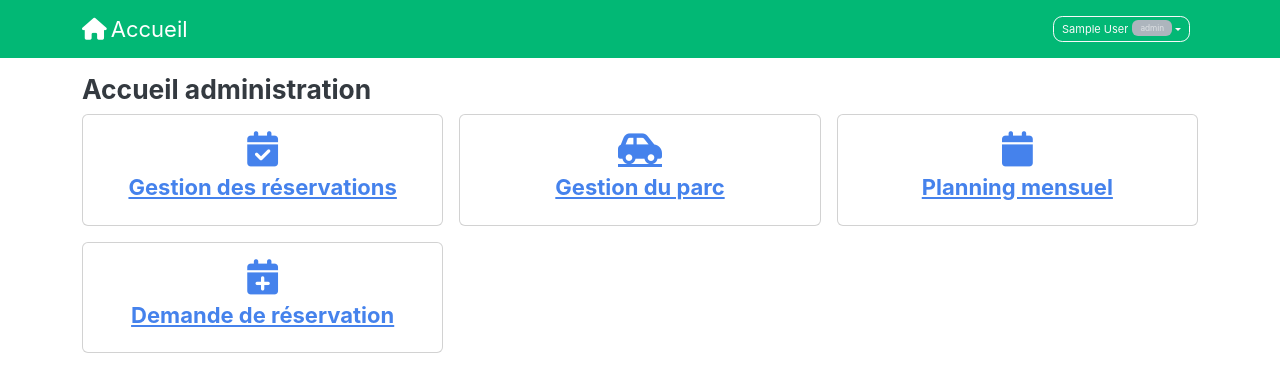
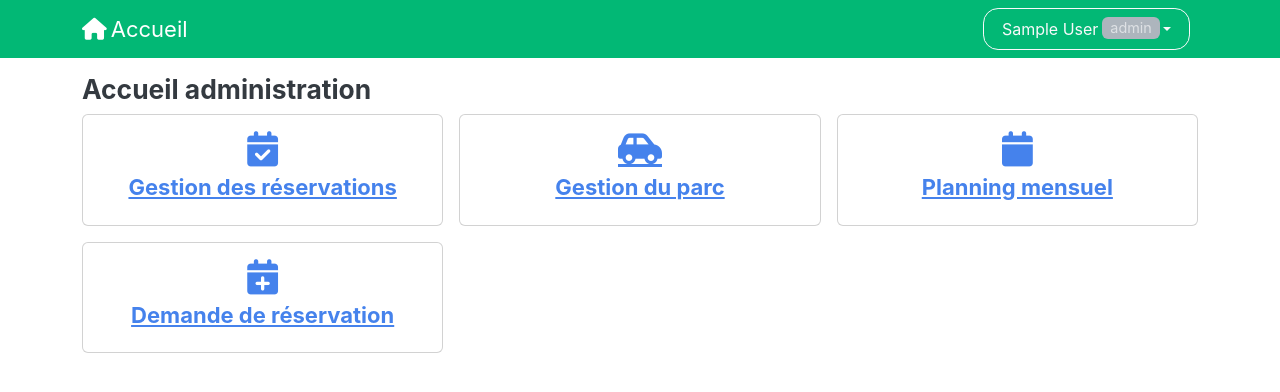
Before and after one commit to sophieetstephen/vehicules, a Flask app: page / in a window 1280 px wide. Shown: the top 392 px of the page. Run offline with Flask 3, Linux system fonts and the light colour scheme; the visitor is signed in with stand-in values (Sample User, id 1); tables that the repository leaves empty hold one stand-in row (values such as "Sample post"); some libraries are stand-ins or nearby versions.

Commit message:
feat: enlarge navbar user info

```diff
--- a/static/custom.css
+++ b/static/custom.css
@@ -50,6 +50,7 @@
   overflow: hidden;
   text-overflow: ellipsis;
   white-space: nowrap;
+  font-size: 1rem;
 }
 
 @media (max-width: 576px) {
@@ -63,6 +64,7 @@
   background-color: var(--bs-navbar-bg, var(--bs-secondary)) !important;
   margin-left: 0.25rem;
   padding: 0.25rem 0.5rem;
+  font-size: 0.9rem;
 }
 
 .navbar .fa {
--- a/templates/base.html
+++ b/templates/base.html
@@ -27,7 +27,7 @@
       <ul class="navbar-nav ms-auto align-items-center">
         {% if user %}
             <li class="nav-item dropdown me-2">
-              <button class="btn btn-outline-light btn-sm dropdown-toggle d-flex align-items-center" data-bs-toggle="dropdown" aria-expanded="false">
+              <button class="btn btn-outline-light dropdown-toggle d-flex align-items-center" data-bs-toggle="dropdown" aria-expanded="false">
                 <span class="user-name text-truncate">{{ user.first_name }} {{ user.last_name }}</span>
                 <span class="badge bg-secondary ms-1">{{ user.role }}</span>
               </button>
```
